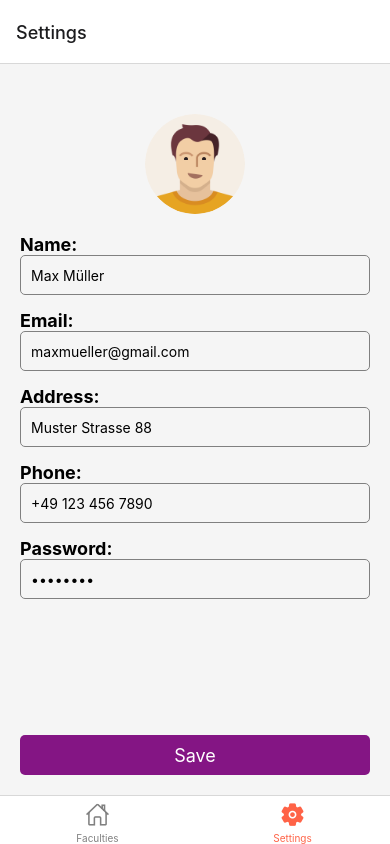
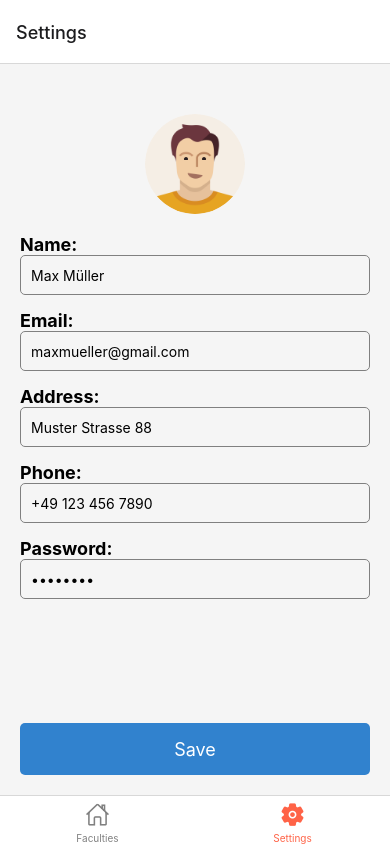
Before and after one commit to CyberRocketLab/FeedBackApp, a React Native app: screen /Settings in a window 390 px wide. Built offline with nearby package versions, Linux system fonts and the light colour scheme.

Commit message:
updeted buttons on other screens

```diff
--- a/screens/CourseScreen.js
+++ b/screens/CourseScreen.js
@@ -1,29 +1,30 @@
-import React, { useContext } from 'react';
-import { View, Text, StyleSheet, TouchableHighlight, ScrollView } from 'react-native';
-import { CourseContext } from './CourseContext';
+import React, {useContext} from 'react';
+import {View, Text, StyleSheet, TouchableHighlight, ScrollView} from 'react-native';
+import {CourseContext} from './CourseContext';
 
-function CourseScreen({ route, navigation }) {
+function CourseScreen({route, navigation}) {
     // Receiving (course, description) data from route parametr
-  const { course, description } = route.params;
+    const {course, description} = route.params;
     // Receving (scores) from CourseContext
-  const { scores } = useContext(CourseContext);
+    const {scores} = useContext(CourseContext);
     //Calculating average score
     const averageScore = (scores[course]?.averageScore || 0).toFixed(2);
 
     return (
         <View style={styles.container}>
             <Text style={styles.courseTitle}>{course}</Text>
+            <Text style={styles.averageScore}>Schwierigkeitsgrad: {averageScore}</Text>
+            <View style={styles.desBut}>
                 <View style={styles.descriptionContainer}>
                     <ScrollView>
                         <Text style={styles.description}>{description}</Text>
                     </ScrollView>
                 </View>
-        <Text style={styles.averageScore}>Schwierigkeitsgrad: {averageScore}</Text>
                 <View style={styles.buttonContainer}>
                     <TouchableHighlight
                         style={styles.button}
                         underlayColor="#e0dcdc"
-              onPress={() => navigation.navigate('Feedback', { course })}
+                        onPress={() => navigation.navigate('Feedback', {course})}
                     >
                         <Text style={styles.buttonText}>Feedback</Text>
                     </TouchableHighlight>
@@ -37,6 +38,9 @@ function CourseScreen({ route, navigation }) {
                     </TouchableHighlight>
                 </View>
             </View>
+
+
+        </View>
     );
 }
 
@@ -45,11 +49,13 @@ const styles = StyleSheet.create({
         flex: 1,
         padding: 20,
         backgroundColor: '#F5F5F5',
+//        justifyContent: 'space-between',
+
     },
     courseTitle: {
         fontSize: 30,
         fontWeight: 'bold',
-    paddingBottom: 15,
+        paddingBottom: 25,
         paddingLeft: 10,
         color: '#3B3B3B',
     },
@@ -58,6 +64,7 @@ const styles = StyleSheet.create({
         backgroundColor: '#FFFFFF',
         borderRadius: 8,
         padding: 16,
+        marginTop: 25,
         marginBottom: 50,
         borderColor: '#E0E0E0',
         borderWidth: 1,
@@ -76,27 +83,29 @@ const styles = StyleSheet.create({
     buttonContainer: {
         flexDirection: 'row',
         justifyContent: 'space-between',
+        width: '100%'
+//    marginBottom: 0,
     },
     button: {
         flex: 1,
         padding: 10,
-    marginBottom: 8,
         justifyContent: 'center',
         alignItems: 'center',
         marginRight: 8,
-    backgroundColor: '#FFFFFF',
+        backgroundColor: '#3182CE',
         paddingVertical: 15,
         paddingHorizontal: 20,
-    marginVertical: 5,
         borderRadius: 5,
         borderColor: '#E0E0E0',
         borderWidth: 1,
         elevation: 2,
+        width: '100',
+
+
     },
     buttonText: {
         fontSize: 18,
-    fontWeight: 'bold',
-    color: '#3B3B3B',
+        color: '#ffffff',
     },
 });
 
--- a/screens/FeedbackScreen.js
+++ b/screens/FeedbackScreen.js
@@ -46,7 +46,7 @@ function FeedbackScreen({route, navigation}) {
     return (
         <View style={styles.container}>
             <Text style={styles.title}>Provide Feedback</Text>
-            <ScrollView>
+            <ScrollView style={styles.scrollView}>
 
             <Text style={styles.label}>Die Lehrperson ist zur Vermittlung der Inhalte der LV geeignet: {'\n'}{rating1}</Text>
             <Slider
@@ -93,6 +93,7 @@ function FeedbackScreen({route, navigation}) {
                 step={1}
             />
 
+            </ScrollView>
             <View style={styles.buttonContainer}>
                 <TouchableHighlight
                     style={styles.button}
@@ -102,7 +103,6 @@ function FeedbackScreen({route, navigation}) {
                     <Text style={styles.buttonText}>Submit</Text>
                 </TouchableHighlight>
             </View>
-            </ScrollView>
         </View>
     );
 }
@@ -137,7 +137,8 @@ const styles = StyleSheet.create({
         backgroundColor: '#3182CE',
         paddingVertical: 15,
         borderRadius: 5,
-        marginTop: 30,
+        marginTop: 10,
+        marginBottom: 0,
     },
     buttonText: {
         fontSize: 18,
--- a/screens/PersonalSettingsScreen.js
+++ b/screens/PersonalSettingsScreen.js
@@ -81,8 +81,8 @@ const styles = StyleSheet.create({
     button: {
         alignSelf: 'center',
         width: '100%',
-        height: 40,
-        backgroundColor: '#841584',
+        height: 52,
+        backgroundColor: '#3182CE',
         borderRadius: 5,
         justifyContent: 'center',
         alignItems: 'center',
```
Lines whose indentation alone changed are shown as unchanged.
